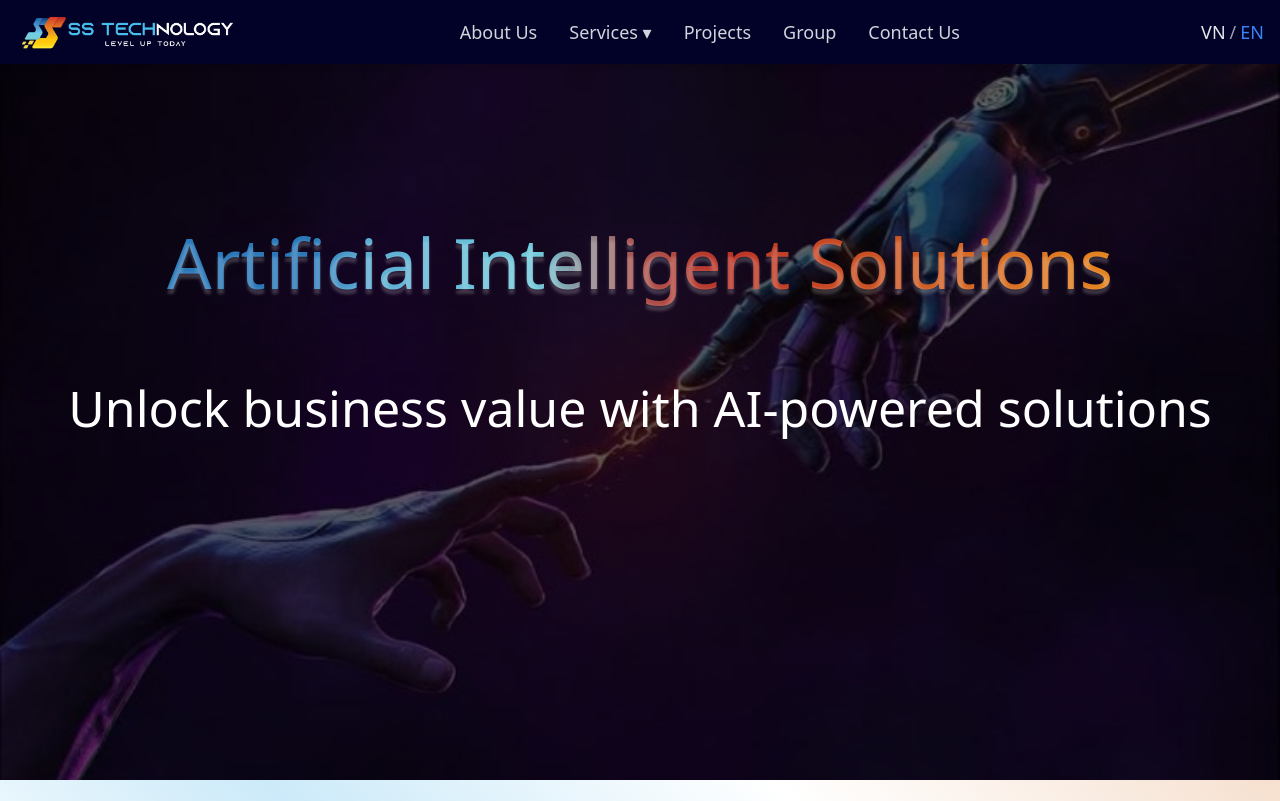
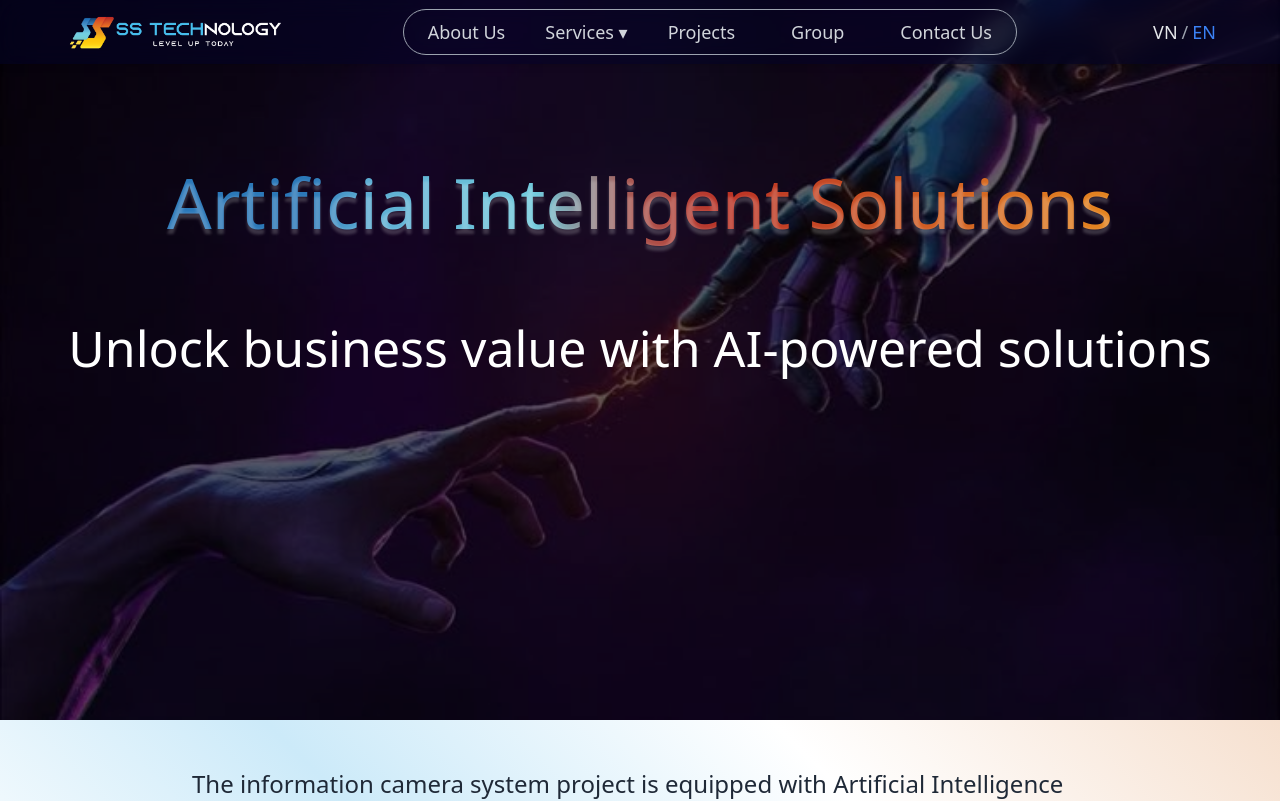
Before and after one commit to TuyetNguyen15/SST_website, a React (Create React App) app: page /services/ai-solution in a window 1280 px wide. Shown: the top 801 px of the page. Built offline with nearby package versions, Linux system fonts and the light colour scheme.

Commit message:
update header

```diff
--- a/src/assets/index.css
+++ b/src/assets/index.css
@@ -1,6 +1,20 @@
 @tailwind base;
 @tailwind components;
 @tailwind utilities;
+html {
+  scroll-behavior: smooth;
+}
+.slide-in {
+  transform: translateX(100%);
+  opacity: 0;
+  transition: transform 0.5s ease-out, opacity 0.5s ease-out;
+}
+
+/* When the element is in view */
+.slide-in.visible {
+  transform: translateX(0);
+  opacity: 1;
+}
 .bg-customer{
     background-color: 020228;
 }
--- a/src/components/header.js
+++ b/src/components/header.js
@@ -4,7 +4,7 @@ import { useLanguage } from '../components/LanguageContext'; // Import useLangua
 import "../assets/index.css";
 
 const Header = () => {
-  const { language, changeLanguage } = useLanguage();  // Sử dụng useLanguage để lấy và thay đổi ngôn ngữ
+  const { language, changeLanguage } = useLanguage();
   const [activeSection, setActiveSection] = useState('');
   const [servicesDropdown, setServicesDropdown] = useState(false);
   const [mobileMenuOpen, setMobileMenuOpen] = useState(false);
@@ -35,6 +35,17 @@ const Header = () => {
     return () => window.removeEventListener('scroll', handleScroll);
   }, []);
 
+  // useEffect(() => {
+  //   const handleClickOutside = (event) => {
+  //     if (servicesDropdownRef.current && !servicesDropdownRef.current.contains(event.target)) {
+  //       setServicesDropdown(false);
+  //     }
+  //   };
+
+  //   document.addEventListener('mousedown', handleClickOutside);
+  //   return () => document.removeEventListener('mousedown', handleClickOutside);
+  // }, [servicesDropdown]);
+
   const handleNavClick = (section) => {
     if (location.pathname === "/") {
       const element = document.getElementById(section);
@@ -56,16 +67,16 @@ const Header = () => {
   };
 
   return (
-    <nav className="bg-[#020228] bg-opacity-100 shadow-md fixed w-full z-50 h-16 text-lg">
-      <div className=" mx-auto px-4 h-full flex justify-between items-center">
+    <nav className=" shadow-md fixed w-full z-50 h-16 text-lg">
+      <div className="bg-[rgba(2,2,40,0.5)] backdrop-blur-md mx-auto px-16 h-full flex justify-between items-center">
         <NavLink to="/" className="flex items-center h-full group">
           <div className="relative h-full flex items-center">
             <img src={require('../assets/logo.png')} alt="SS Technology Logo" className="h-12 transform scale-110 transition-all duration-300 origin-left" />
           </div>
         </NavLink>
 
-        <div className="hidden md:flex space-x-8 items-center">
-          <NavLink to="#" onClick={() => handleNavClick('about-us')} className={`hover:text-white transition duration-300 ${activeSection === 'about-us' ? "text-white border-b-2 border-blue-500 font-medium" : "text-gray-300"}`}>
+        <div className="hidden md:flex space-x-6 items-center outline outline-1 outline-gray-400 rounded-full p-2">
+          <NavLink to="#" onClick={() => handleNavClick('about-us')} className={`px-4 transition duration-300 ${activeSection === 'about-us' ? "bg-gray-600 text-white rounded-full" : "text-gray-300 rounded-full"}`}>
             {language === 'EN' ? 'About Us' : 'Giới Thiệu'}
           </NavLink>
 
@@ -90,15 +101,15 @@ const Header = () => {
             )}
           </NavLink>
 
-          <NavLink to="#" onClick={() => handleNavClick('projects')} className={`hover:text-white transition duration-300 ${activeSection === 'projects' ? "text-white border-b-2 border-blue-500 font-medium" : "text-gray-300"}`}>
+          <NavLink to="#" onClick={() => handleNavClick('projects')} className={`px-4 transition duration-300 ${activeSection === 'projects' ? "bg-gray-600 text-white rounded-full" : "text-gray-300 rounded-full"}`}>
             {language === 'EN' ? 'Projects' : 'Dự Án'}
           </NavLink>
 
-          <NavLink to="#" onClick={() => handleNavClick('group')} className={`hover:text-white transition duration-300 ${activeSection === 'group' ? "text-white border-b-2 border-blue-500 font-medium" : "text-gray-300"}`}>
+          <NavLink to="#" onClick={() => handleNavClick('group')} className={`px-4 transition duration-300 ${activeSection === 'group' ? "bg-gray-600 text-white rounded-full" : "text-gray-300 rounded-full"}`}>
             {language === 'EN' ? 'Group' : 'Nhóm'}
           </NavLink>
 
-          <NavLink to="#" onClick={() => handleNavClick('contact')} className={`hover:text-white transition duration-300 ${activeSection === 'contact' ? "text-white border-b-2 border-blue-500 font-medium" : "text-gray-300"}`}>
+          <NavLink to="#" onClick={() => handleNavClick('contact')} className={`px-4 transition duration-300 ${activeSection === 'contact' ? "bg-gray-600 text-white rounded-full" : "text-gray-300 rounded-full"}`}>
             {language === 'EN' ? 'Contact Us' : 'Liên Hệ'}
           </NavLink>
         </div>
@@ -123,66 +134,53 @@ const Header = () => {
       </div>
 
       {/* Mobile Menu */}
-      <div className={`mobile-menu fixed inset-0 bg-[#020228] bg-opacity-90 z-20 transform ${mobileMenuOpen ? 'translate-x-0' : 'translate-x-full'} transition-all duration-300 md:hidden`}>
+      <div className={`mobile-menu fixed inset-0 bg-[#020228] z-20 transform ${mobileMenuOpen ? 'translate-x-0' : 'translate-x-full'} transition-all duration-300 md:hidden`}>
         <div className="flex flex-col items-center py-8 space-y-4">
-          <NavLink to="#" onClick={() => handleNavClick('about-us')} className={`hover:text-white transition duration-300 ${activeSection === 'about-us' ? "text-white border-b-2 border-blue-500 font-medium" : "text-gray-300"}`}>
+          <NavLink to="#" onClick={() => handleNavClick('about-us')} className={`px-4 transition duration-300 ${activeSection === 'about-us' ? "bg-gray-600 text-white rounded-full" : "text-gray-300 rounded-full"}`}>
             {language === 'EN' ? 'About Us' : 'Giới Thiệu'}
           </NavLink>
+
           <div className="relative">
-            <button
-              onClick={toggleServicesDropdown}
-              className={`hover:text-white transition duration-300 ${activeSection === 'services' ? "text-white border-b-2 border-blue-500 font-medium" : "text-gray-300"}`}
-            >
+            <button onClick={toggleServicesDropdown} className={`hover:text-white transition duration-300 ${activeSection === 'services' ? "text-white border-b-2 border-blue-500 font-medium" : "text-gray-300"}`}>
               {language === 'EN' ? 'Services ▾' : 'Dịch Vụ ▾'}
             </button>
 
-            {/* Dropdown list that appears below the "Services" button */}
             {servicesDropdown && (
               <div className="absolute left-1/2 transform -translate-x-1/2 mt-2 w-auto bg-[#020228] py-1 z-20">
-                {/* Service titles listed vertically */}
-                <div className=" flex space-x-2">
-                  <NavLink
-                    to="/services/blockchain-solution"
-                    className="block px-4 py-2 text-gray-100 hover:text-white hover:opacity-60"
-                    onClick={() => setServicesDropdown(false)}
-                  >
+                <NavLink to="/services/blockchain-solution" className="block px-4 py-2 text-gray-100 hover:text-white hover:opacity-60" onClick={() => setServicesDropdown(false)} >
                   {language === 'EN' ? 'Blockchain & Decentralize Finance' : 'Blockchain & Tài chính phi tập trung'}
                 </NavLink>
 
-                  <NavLink
-                    to="/services/game-service"
-                    className="block px-4 py-2 text-gray-100 hover:text-white hover:opacity-60"
-                    onClick={() => setServicesDropdown(false)}
-                  >
+                <NavLink to="/services/game-service" className="block px-4 py-2 text-gray-100 hover:text-white hover:opacity-60" onClick={() => setServicesDropdown(false)} >
                   {language === 'EN' ? 'Cross Platform Games' : 'Trò chơi đa nền tảng'}
                 </NavLink>
 
-                  <NavLink
-                    to="/services/ai-solution"
-                    className="block px-4 py-2 text-gray-100 hover:text-white hover:opacity-60"
-                    onClick={() => setServicesDropdown(false)}
-                  >
+                <NavLink to="/services/ai-solution" className="block px-4 py-2 text-gray-100 hover:text-white hover:opacity-60" onClick={() => setServicesDropdown(false)} >
                   {language === 'EN' ? 'Artificial Intelligent Solutions' : 'Giải pháp Trí tuệ Nhân tạo'}
                 </NavLink>
-                </div>
               </div>
             )}
           </div>
 
-
-          <NavLink to="#" onClick={() => handleNavClick('projects')} className={`hover:text-white transition duration-300 ${activeSection === 'projects' ? "text-white border-b-2 border-blue-500 font-medium" : "text-gray-300"}`}>
+          <NavLink to="#" onClick={() => handleNavClick('projects')} className={`px-4 transition duration-300 ${activeSection === 'projects' ? "bg-gray-600 text-white rounded-full" : "text-gray-300 rounded-full"}`}>
             {language === 'EN' ? 'Projects' : 'Dự Án'}
           </NavLink>
-          <NavLink to="#" onClick={() => handleNavClick('group')} className={`hover:text-white transition duration-300 ${activeSection === 'group' ? "text-white border-b-2 border-blue-500 font-medium" : "text-gray-300"}`}>
+
+          <NavLink to="#" onClick={() => handleNavClick('group')} className={`px-4 transition duration-300 ${activeSection === 'group' ? "bg-gray-600 text-white rounded-full" : "text-gray-300 rounded-full"}`}>
             {language === 'EN' ? 'Group' : 'Nhóm'}
           </NavLink>
-          <NavLink to="#" onClick={() => handleNavClick('contact')} className={`hover:text-white transition duration-300 ${activeSection === 'contact' ? "text-white border-b-2 border-blue-500 font-medium" : "text-gray-300"}`}>
+
+          <NavLink to="#" onClick={() => handleNavClick('contact')} className={`px-4 transition duration-300 ${activeSection === 'contact' ? "bg-gray-600 text-white rounded-full" : "text-gray-300 rounded-full"}`}>
             {language === 'EN' ? 'Contact Us' : 'Liên Hệ'}
           </NavLink>
 
           <button onClick={() => changeLanguage(language === 'EN' ? 'VN' : 'EN')} className="text-gray-100 hover:text-blue-600 transition duration-300">
             {language === 'EN' ? 'VN' : 'EN'}
           </button>
+          <button className="absolute top-4 right-8 text-white outline outline-1 outline-gray-400 rounded-full p-2" onClick={() => setMobileMenuOpen(false)}>
+  X
+</button>
+
         </div>
       </div>
     </nav>
--- a/src/pages/AISolution.js
+++ b/src/pages/AISolution.js
@@ -11,9 +11,9 @@ const AIPage = () => {
         <div className="min-h-screen bg-gray-50">
             <Header className="fixed top-0 left-0 right-0 z-50" />
 
-            <main className="pt-5">
+            <main >
                 {/* Hero Section */}
-                <section className="relative w-full min-h-[720px] mt-10 overflow-hidden">
+                <section className="relative w-full min-h-[720px] overflow-hidden">
                     <div className="absolute inset-0 z-0">
                         <img
                             src={require('../assets/background_ai.jpg')}
@@ -105,7 +105,7 @@ const AIPage = () => {
                     </div>
                 </section>
 
-                <section className="py-12 px-4 sm:px-6 lg:px-8 h-[700px] mb-10">
+                <section className="py-12 px-4 sm:px-6 lg:px-8 h-[700px] mb-1">
                     <div className="max-w-6xl mx-auto">
                         <h2 className="text-2xl sm:text-3xl md:text-6xl font-bold text-customer-2 mb-12 py-2 text-left w-full">
                             {language === 'EN' ? "Explore our products" : "Sản phẩm khác"}
--- a/src/pages/home.js
+++ b/src/pages/home.js
@@ -31,7 +31,7 @@ const Home = () => {
     <div className="min-h-screen bg-gray-50 ">
       <Header className="fixed top-0 left-0 right-0 z-50" />
 
-      <main className="pt-5">
+      <main >
         {/* Hero Section */}
         <section className="relative w-full min-h-[50vh] md:min-h-[700px] overflow-hidden">
           <div className="absolute inset-0 z-0">
@@ -131,7 +131,9 @@ const Home = () => {
           </div>
         </section>
       </main>
-      <Footer/>
+      <div id="contact">
+      <Footer />
+      </div>
     </div>
   );
 };
```
Lines whose indentation alone changed are shown as unchanged.
